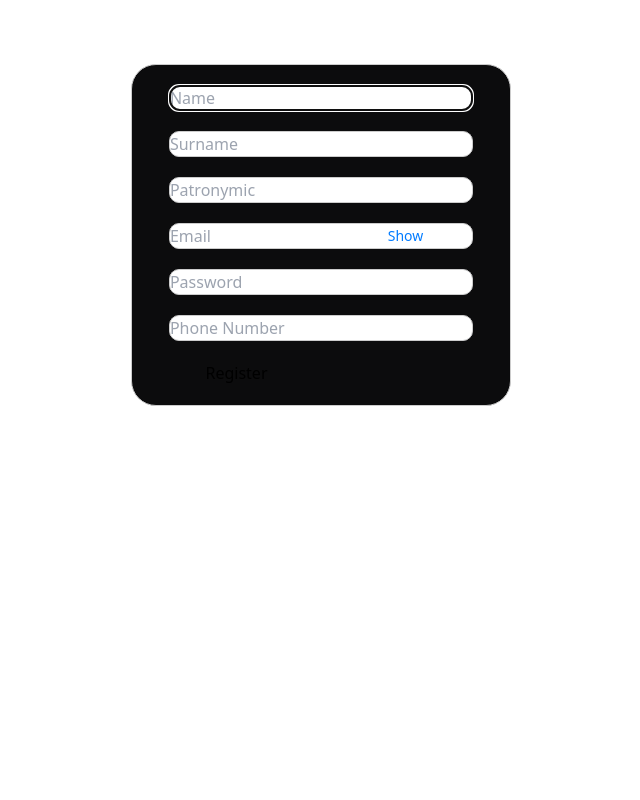
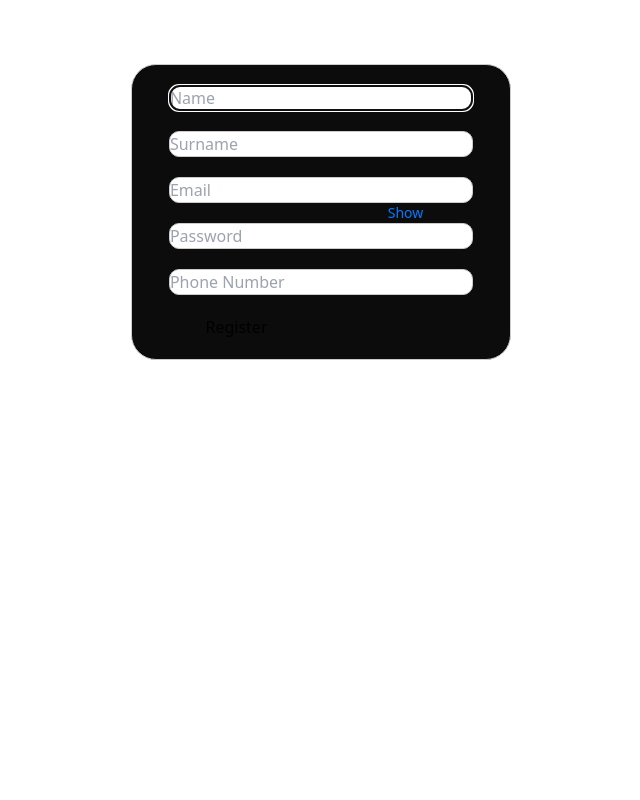
Before and after one commit to IT-Cluster-MGMN/Front-end, a React (Vite) app: page /registration in a window 1280 px wide. Shown: the top 800 px of the page, without its empty margins (319-959 px from the left). Built offline with nearby package versions, Linux system fonts and the light colour scheme.

Commit message:
removed_patronymic

```diff
--- a/src/components/Registration.jsx
+++ b/src/components/Registration.jsx
@@ -34,9 +34,9 @@ const Registration = () => {
     const [validSurname, setValidSurname] = useState(false);
     const [surnameFocus, setSurnameFocus] = useState(false);
 
-    const [patronymic, setPatronymic] = useState('');
-    const [validPatronymic, setValidPatronymic] = useState(true);
-    const [patronymicFocus, setPatronymicFocus] = useState(false);
+    // const [patronymic, setPatronymic] = useState('');
+    // const [validPatronymic, setValidPatronymic] = useState(true);
+    // const [patronymicFocus, setPatronymicFocus] = useState(false);
 
     const [email, setEmail] = useState('');
     const [validEmail, setValidEmail] = useState(false);
@@ -73,7 +73,7 @@ const Registration = () => {
         e.preventDefault();
         if (validName && validSurname && validEmail && validPhoneNumber && validPatronymic && validPassword) {
           try{
-            const createUser = {'name': name, 'surname': surname, 'patronymic': patronymic, 'number': phoneNumber,
+            const createUser = {'name': name, 'surname': surname, /*'patronymic': patronymic,*/ 'number': phoneNumber,
             'username': email, 'password':password};
             axios.post(API_ENDPOINT, createUser)
             .then((res) => {
@@ -125,17 +125,6 @@ const Registration = () => {
               />
             </div>
             <div className="row">
-              <input
-                type="text"
-                id="patronymic"
-                name="patronymic"
-                placeholder="Patronymic"
-                value={patronymic}
-                onChange={(e) => handleInputChange(e, setPatronymic, setValidPatronymic, NAMES_REGEX, setPatronymicFocus, true)}
-              />
-              {renderError(patronymicFocus, !validPatronymic, 'Please enter a valid patronymic.')}
-            </div>
-            <div className="row">
               {renderError(emailFocus, !validEmail, 'Please enter a valid email.')}
               <input
                 type="email"
```
